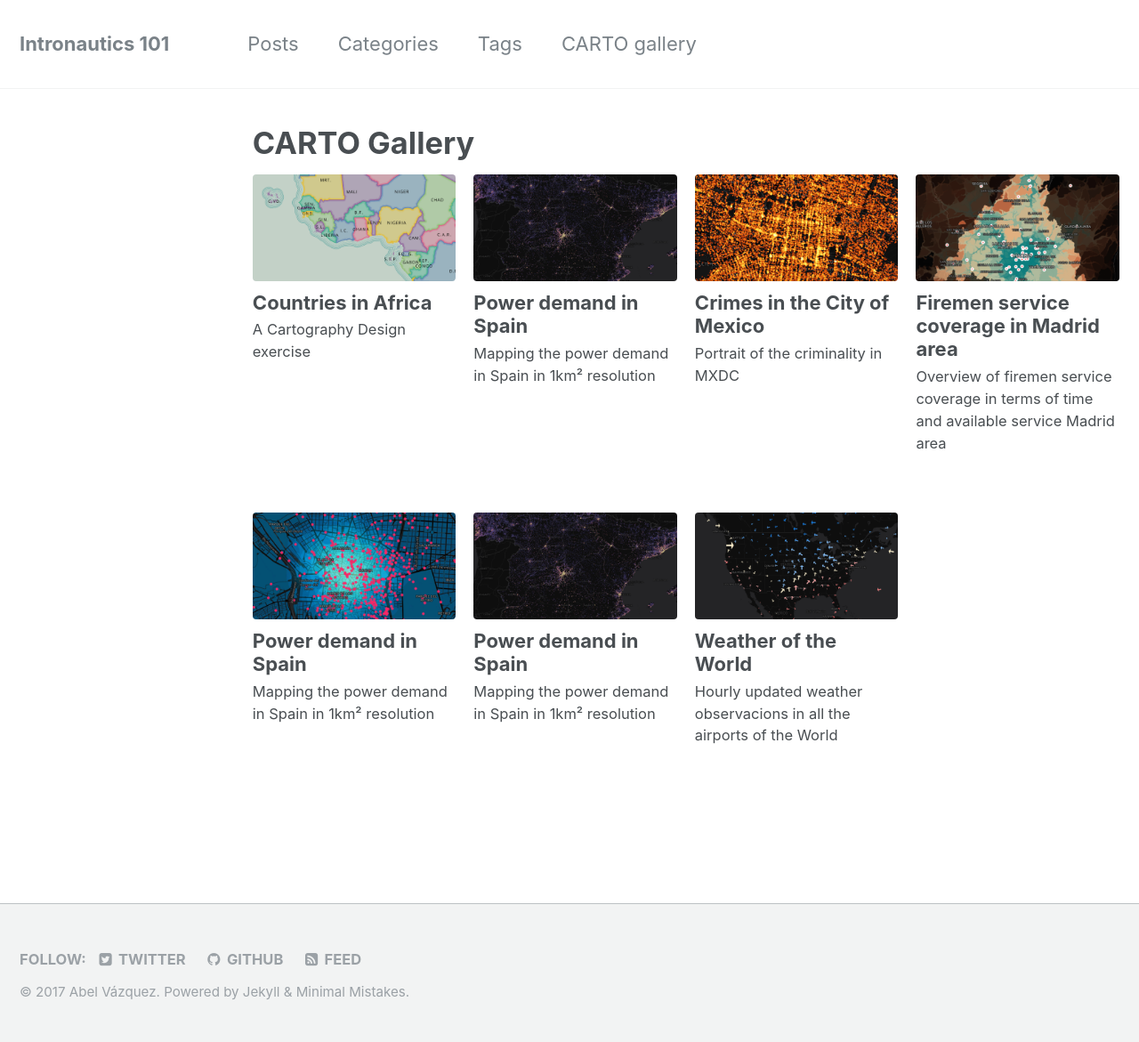
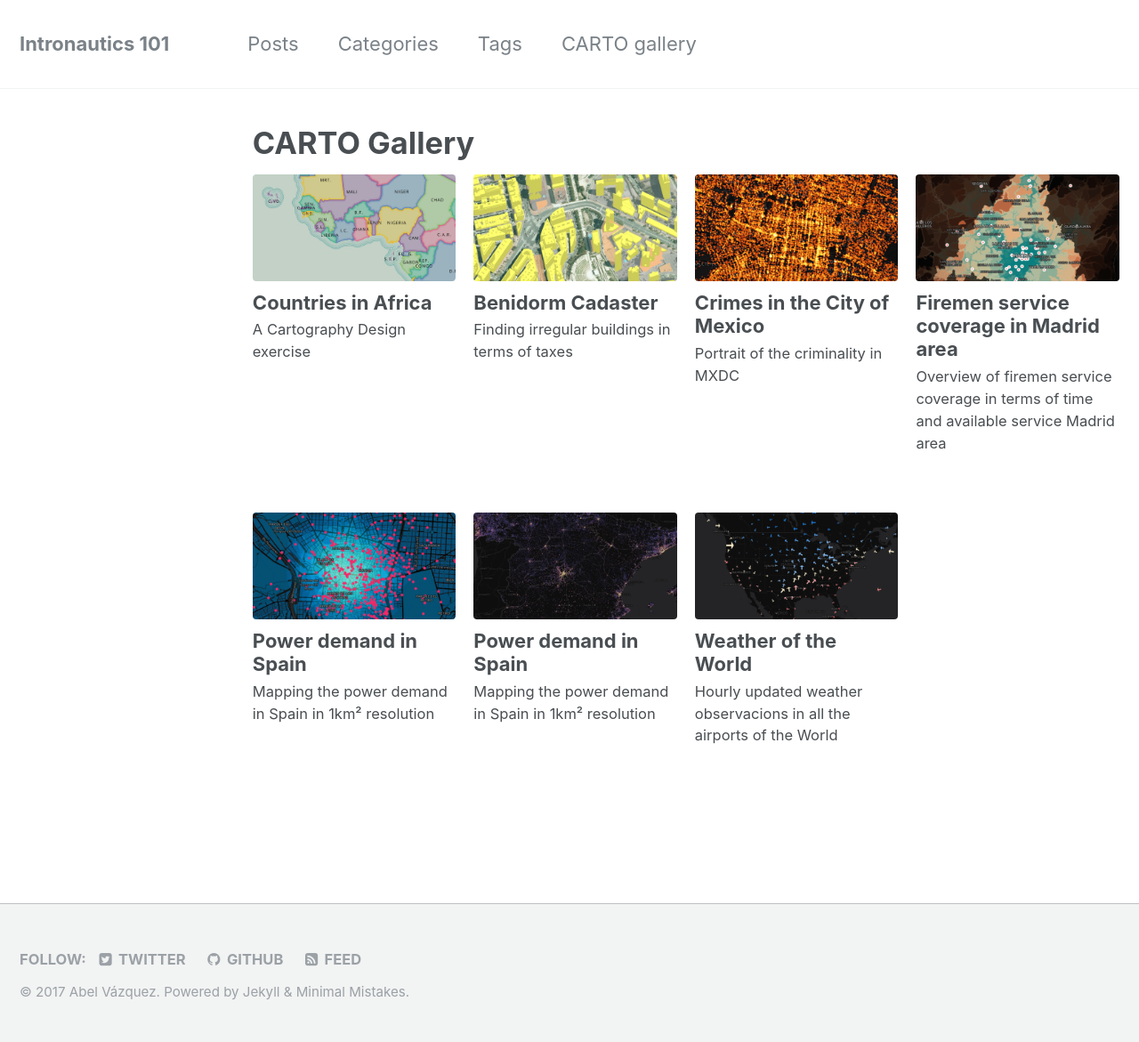
Before and after one commit to AbelVM/abelvm.github.io, a Jekyll site: the page built from _pages/carto.html, in a window 1280 px wide. Shown: the whole page at 89% size. Built offline with Jekyll 4.4.1, drawn with Linux system fonts in a browser that asks for light colours.

Commit message:
more viz

```diff
--- a/_carto/benidorm.md
+++ b/_carto/benidorm.md
@@ -1,23 +1,22 @@
 ---
-title: "Power demand in Spain"
-excerpt: "Mapping the power demand in Spain in 1km² resolution"
+title: "Benidorm Cadaster"
+excerpt: "Finding irregular buildings in terms of taxes"
 header:
-  image: /images/carto_powerdemand.png
-  teaser: /images/carto_powerdemand.png
+  image: /images/carto_benidorm.png
+  teaser: /images/carto_benidorm.png
 sidebar:
   - title: "Scope"
     image: /images/logo.png
     image_alt: "logo"
     text: "Leapfrog"
   - title: "Data sources"
-    text: "[Red Eléctrica Española](http://www.ree.es)"
-    text: "[Eurostat](http://ec.europa.eu/eurostat/)"
+    text: "[Spain Cadaster](http://www.sedecatastro.gob.es/)"
 ---
 
-Using open data from [Red Eléctrica Española](http://www.ree.es) for 2015 power demand in Spain aggregated per region, and dissaggregating so the data can be rendered in human scale
+Using Cadaster data about the buildings in the city of [Benidorm](https://en.wikipedia.org/wiki/Benidorm), the council can assign property taxes based on built area per building, as well as finding buldings that are not paying taxes at all by comparing [orthophotos](https://en.wikipedia.org/wiki/Orthophoto) with cadaster cartography.
 
 {% raw %}
-<iframe width="100%" height="520" frameborder="0" src="https://team.carto.com/u/abel/builder/fe4e1d8c-e310-11e6-8ffb-0ee66e2c9693/embed" allowfullscreen webkitallowfullscreen mozallowfullscreen oallowfullscreen msallowfullscreen></iframe>
+<iframe width="100%" height="520" frameborder="0" src="https://team.carto.com/u/abel/builder/28d1dd06-2d85-11e6-ae20-0ecd1babdde5/embed" allowfullscreen webkitallowfullscreen mozallowfullscreen oallowfullscreen msallowfullscreen></iframe>
 {% endraw %}
 
-[Link to the map](https://team.carto.com/u/abel/builder/fe4e1d8c-e310-11e6-8ffb-0ee66e2c9693/embed)
+[Link to the map](https://team.carto.com/u/abel/builder/28d1dd06-2d85-11e6-ae20-0ecd1babdde5/embed)
```
Also changed, not shown: images/carto_benidorm.png (added).
